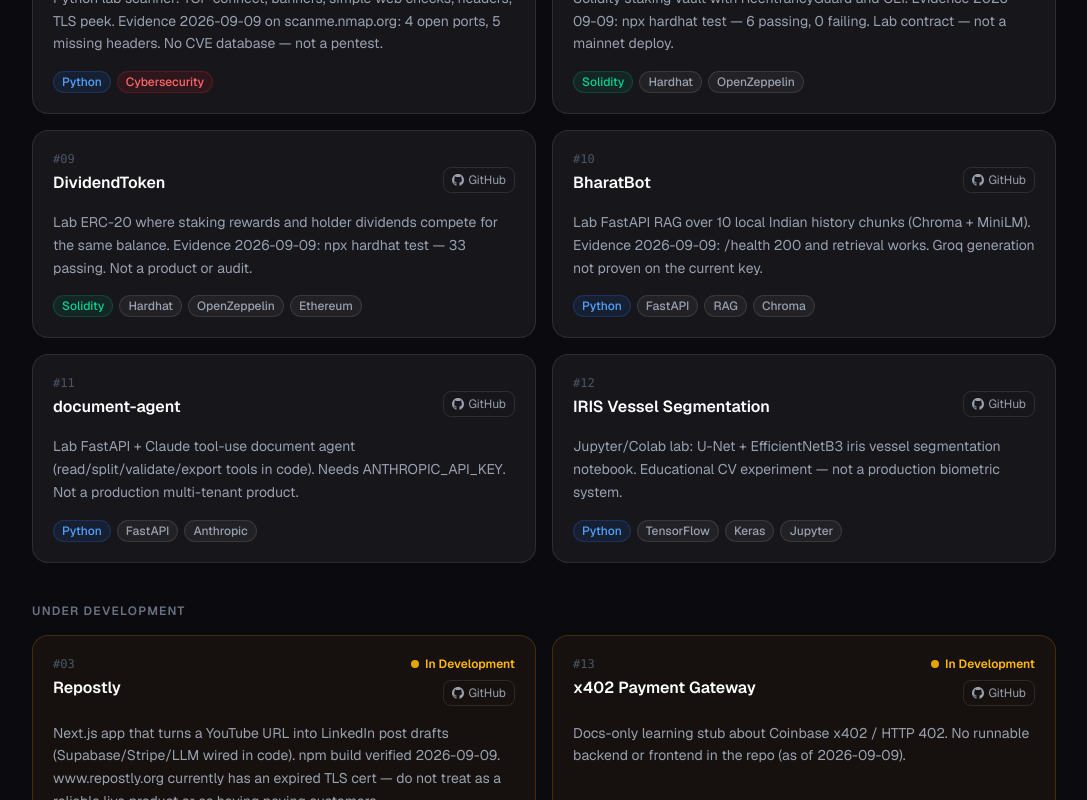
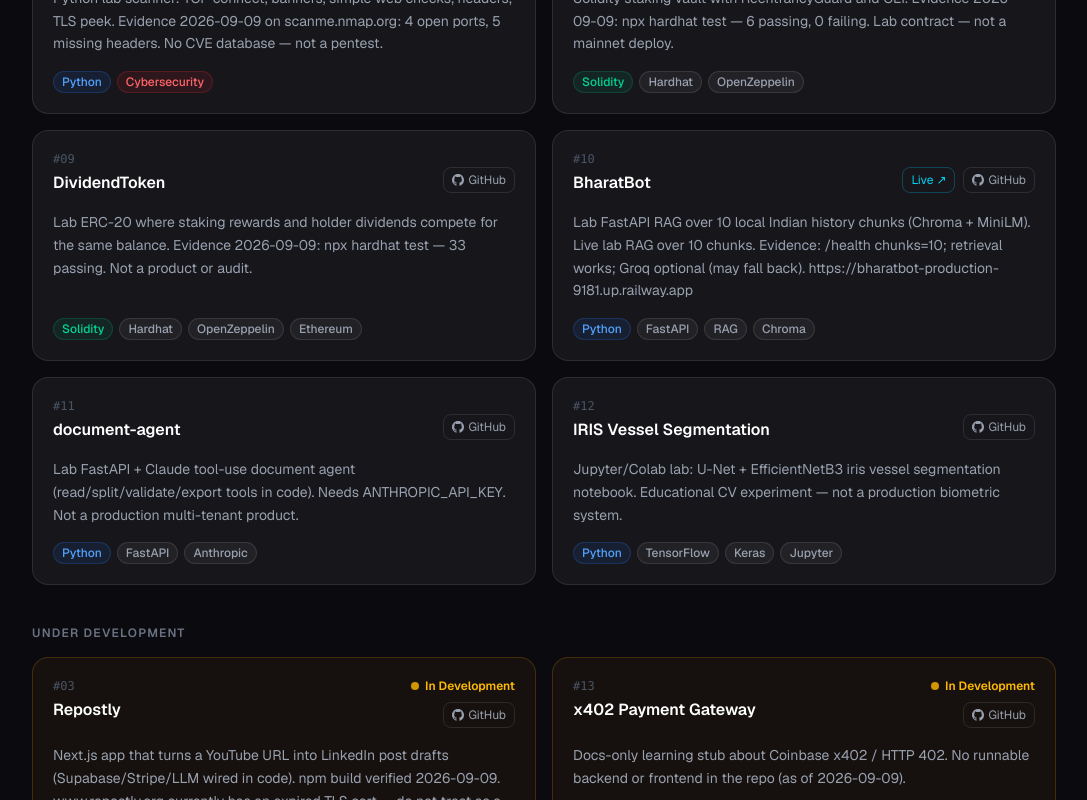
Before and after one commit to Harshanandhan/portfolio, a Next.js app: page / in a window 1280 px wide. Shown: the part 2000-2800 px from the top of the page, without its empty margins (96-1183 px from the left). Built offline with nearby package versions, Linux system fonts and the light colour scheme.

Commit message:
Add BharatBot live Railway URL to portfolio card

```diff
--- a/app/page.tsx
+++ b/app/page.tsx
@@ -89,9 +89,9 @@ const PROJECTS = [
     num: 10,
     status: "done",
     name: "BharatBot",
-    desc: "Lab FastAPI RAG over 10 local Indian history chunks (Chroma + MiniLM). Evidence 2026-09-09: /health 200 and retrieval works. Groq generation not proven on the current key.",
+    desc: "Lab FastAPI RAG over 10 local Indian history chunks (Chroma + MiniLM). Live lab RAG over 10 chunks. Evidence: /health chunks=10; retrieval works; Groq optional (may fall back). https://bharatbot-production-9181.up.railway.app",
     tags: ["Python", "FastAPI", "RAG", "Chroma"],
-    url: null,
+    url: "https://bharatbot-production-9181.up.railway.app",
     github: "https://github.com/Harshanandhan/bharatbot",
   },
   {
```
